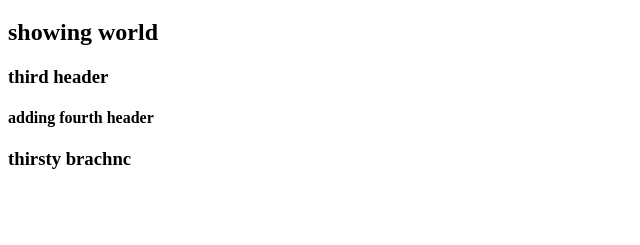
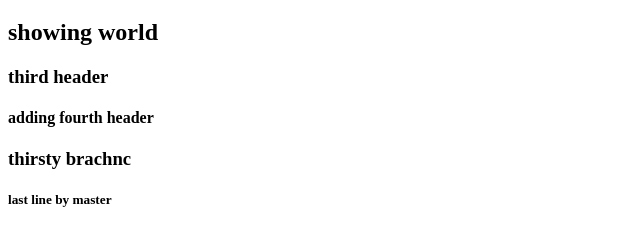
Before and after one commit to rsd8989/test, a plain HTML site: page index.html in a window 1280 px wide. Shown: the part 61-306 px from the top of the page, without its empty margins (0-640 px from the left). Drawn offline with Linux system fonts and the light colour scheme.

Commit message:
last line asded

```diff
--- a/index.html
+++ b/index.html
@@ -13,6 +13,7 @@
     <h3>third header</h3>
     <h4>adding fourth header</h4>
     <h3>thirsty brachnc</h3>
+    <h5>last line by master</h5>
 
 </body>
 </html>
```
